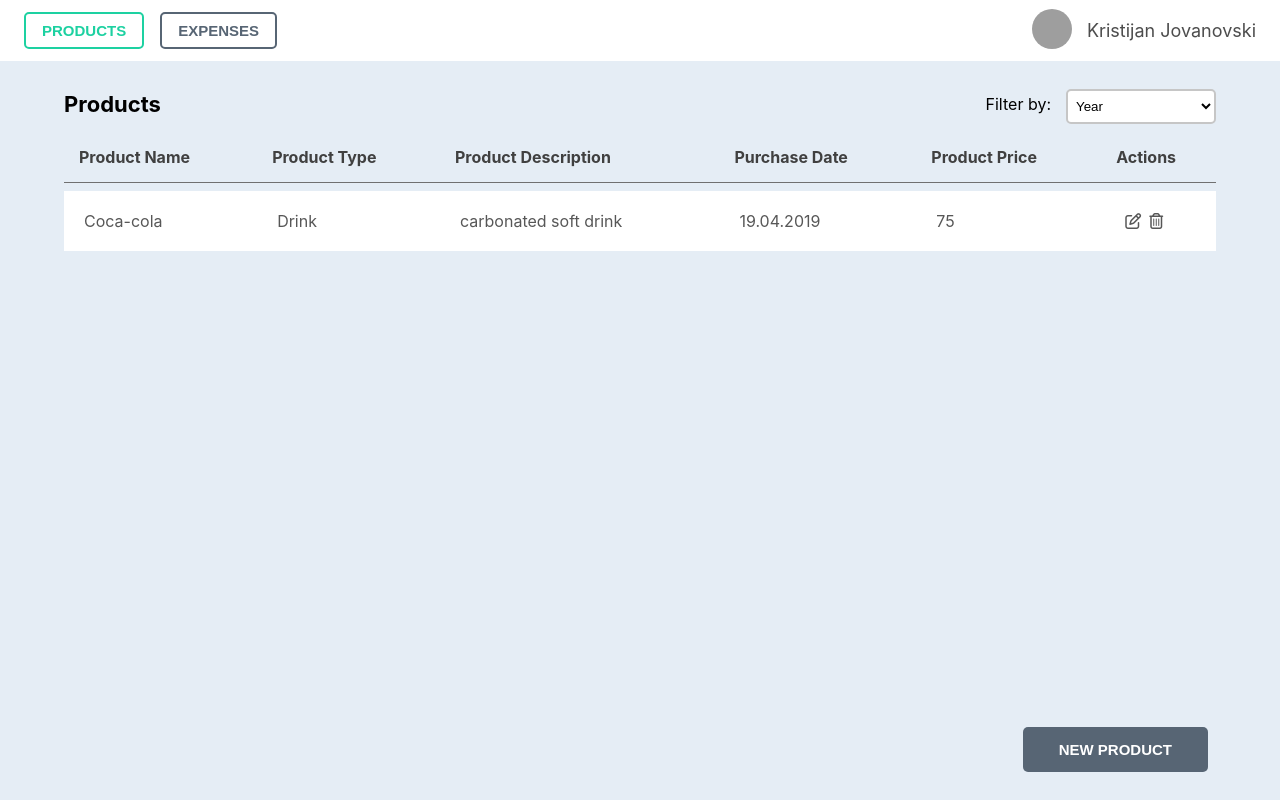
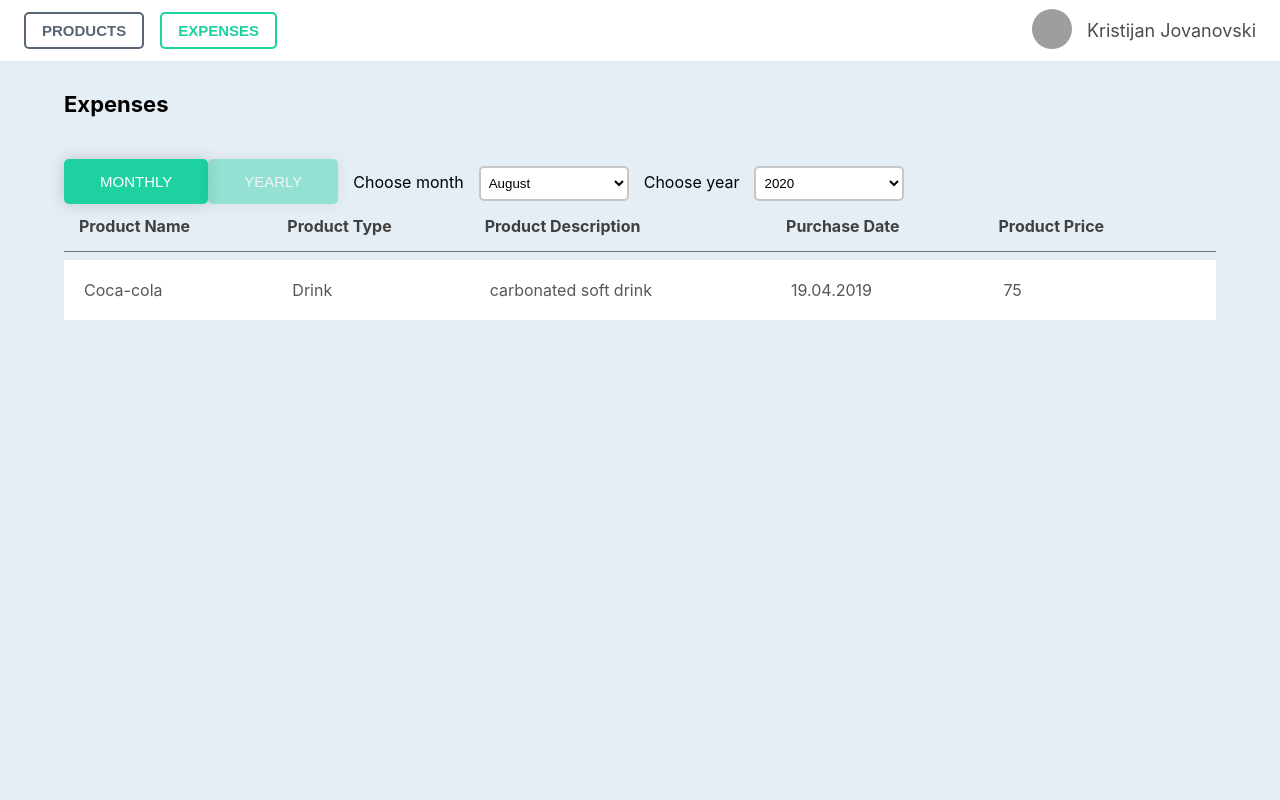
Before and after one commit to KristijanJ/semos-expenses-calculator-FE, a React (Create React App) app: page /dashboard/expenses in a window 1280 px wide. Built offline with nearby package versions, Linux system fonts and the light colour scheme; grey boxes are pictures that could not be loaded.

Commit message:
products and expenses on separate route, create/edit product route

```diff
--- a/src/App.css
+++ b/src/App.css
@@ -8,11 +8,13 @@
   width: 100%;
   min-height: 100vh;
   background: #E5EDF5;
+  display: flex;
+  flex-direction: column;
 }
 
 .component-container {
   width: 90%;
-  margin: auto;
+  margin: 0 auto;
 }
 
 .text-bold {
--- a/src/App.js
+++ b/src/App.js
@@ -4,7 +4,9 @@ import { connect } from "react-redux";
 
 import Login from './views/Login';
 import Register from './views/Register';
-import Dashboard from './views/Dashboard';
+import Products from './components/Products';
+import Expenses from './components/Expenses';
+import Product from './components/Product';
 
 import './App.css';
 
@@ -28,8 +30,10 @@ class App extends Component {
         <Switch>
           <Route path="/login" component={Login} />
           <Route path="/register" component={Register} />
-          <PrivateRoute path="/dashboard" component={Dashboard} />
-          <Redirect to="/dashboard" />
+          <PrivateRoute path="/dashboard/products/:id" component={Product} />
+          <PrivateRoute path="/dashboard/products" component={Products} />
+          <PrivateRoute path="/dashboard/expenses" component={Expenses} />
+          <Redirect to="/dashboard/products" />
         </Switch>
       </Router>
     )
--- a/src/assets/css/auth.css
+++ b/src/assets/css/auth.css
@@ -46,6 +46,7 @@
   width: 100%;
   text-transform: uppercase;
   margin-top: 40px;
+  cursor: pointer;
 }
 
 .form-field p {
--- a/src/assets/css/dashboard.css
+++ b/src/assets/css/dashboard.css
@@ -31,6 +31,19 @@
   border: 2px solid #576574;
 }
 
+.btn-lg {
+  margin: 12px 0;
+  padding: 14px 36px;
+  background: #1DD1A1;
+  color: #fff;
+  box-shadow: 0px 0px 16px rgba(0, 0, 0, 0.17);
+  opacity: 0.4;
+}
+
+.btn-active {
+  opacity: 1;
+}
+
 .user {
   color: #576574;
   margin: 0 16px;
@@ -54,13 +67,17 @@
   justify-content: space-between;
 }
 
+.component-header {
+  justify-content: flex-start;
+}
+
 .filter {
   display: flex;
   align-items: center;
 }
 
 .filter label {
-  padding-right: 15px;
+  padding: 0 15px;
 }
 
 .filter select {
@@ -85,5 +102,5 @@
 }
 
 .new-product-btn:hover {
-  box-shadow: 0px 0px 16px rgba(0, 0, 0, 0.17)
+  box-shadow: 0px 0px 16px rgba(0, 0, 0, 0.17);
 }
--- /dev/null
+++ b/src/assets/css/product.css
@@ -0,0 +1,22 @@
+.product-container {
+  display: flex;
+  width: 90%;
+  margin: auto;
+}
+
+.product-container > div {
+  flex: 1;
+}
+
+.product-container .product-action-info {
+  background: #ededed;
+  display: flex;
+  align-items: center;
+  justify-content: center;
+  flex-direction: column;
+  color: #8d8d8d;
+}
+
+.product-container .product-action-info p {
+  padding-top: 20px;
+}
--- a/src/assets/css/table.css
+++ b/src/assets/css/table.css
@@ -36,4 +36,5 @@ tbody::before {
 
 tbody tr td i {
   margin: 0 4px;
+  cursor: pointer;
 }
--- /dev/null
+++ b/src/components/Expenses.js
@@ -0,0 +1,76 @@
+import React, { Component } from 'react';
+import Table from './Table';
+import Header from '../components/Header';
+
+export default class Products extends Component {
+  constructor(props) {
+    super(props);
+
+    this.state = {
+      months: ['January', 'February', 'March', 'April', 'May', 'June', 'July', 'August', 'September', 'October', 'November', 'December'],
+      month: '',
+      year: 2020,
+      filter: 'monthly'
+    }
+  }
+
+  getCurrentMonth = () => {
+    let m = new Date().getMonth();
+    this.setState({ month: this.state.months[m] })
+  }
+
+  componentDidMount() {
+    this.getCurrentMonth();
+  }
+
+  handleOnChange = (event) => {
+    this.setState({ [event.target.name]: parseInt(event.target.value) })
+  }
+
+  changeMonth = (event) => {
+    this.setState({ filter: event.target.innerText.toLowerCase() });
+
+  }
+
+  render() {
+    return (
+      <div className="main-container">
+        <Header {...this.props} />
+        <div className="component-container">
+          <h1>Expenses</h1>
+          <div className="component-header component-header-left">
+            <button className={"btn btn-lg " + (this.state.filter === 'monthly' ? "btn-active" : "")} onClick={this.changeMonth}>Monthly</button>
+            <button className={"btn btn-lg " + (this.state.filter === 'yearly' ? "btn-active" : "")} onClick={this.changeMonth}>Yearly</button>
+            <div className="filter" style={(this.state.filter === 'yearly' ? {display: 'none'} : {})}>
+              <label htmlFor="filter">Choose month </label>
+              <select id="filter" name="month" value={this.state.month} onChange={this.handleOnChange}>
+                <option>January</option>
+                <option>February</option>
+                <option>March</option>
+                <option>April</option>
+                <option>May</option>
+                <option>June</option>
+                <option>July</option>
+                <option>August</option>
+                <option>September</option>
+                <option>October</option>
+                <option>November</option>
+                <option>December</option>
+              </select>
+            </div>
+            <div className="filter">
+              <label htmlFor="filter">Choose year </label>
+              <select id="filter" name="year" value={this.state.year} onChange={this.handleOnChange}>
+                <option>2017</option>
+                <option>2018</option>
+                <option>2019</option>
+                <option>2020</option>
+              </select>
+            </div>
+          </div>
+          <Table />
+        </div>
+      </div>
+    )
+  }
+}
--- a/src/components/Header.js
+++ b/src/components/Header.js
@@ -2,12 +2,24 @@ import React, { Component } from 'react';
 import '../assets/css/dashboard.css';
 
 export default class Header extends Component {
+  componentDidMount() {
+    console.log(this.props.location.pathname)
+  }
+
   render() {
     return (
       <header className="header">
         <div className="btn-group">
-          <button className="btn btn-solid text-bold">Products</button>
-          <button className="btn btn-ghost text-bold">Expenses</button>
+          <button
+            className={this.props.location.pathname === '/dashboard/products' ? "btn btn-solid text-bold" : "btn btn-ghost text-bold"}
+            onClick={() => this.props.history.push('/dashboard/products')}>
+              Products
+            </button>
+          <button
+            className={this.props.location.pathname === '/dashboard/expenses' ? "btn btn-solid text-bold" : "btn btn-ghost text-bold"}
+            onClick={() => this.props.history.push('/dashboard/expenses')}>
+              Expenses
+            </button>
         </div>
         <div className="user">
           <div className="user-photo">
--- /dev/null
+++ b/src/components/Product.js
@@ -0,0 +1,39 @@
+import React, { Component } from 'react'
+import FormFieldInput from './FormFieldInput'
+import '../assets/css/product.css'
+
+export default class Product extends Component {
+  componentDidMount() {
+    console.log(this.props)
+  }
+
+  render() {
+    return (
+      <div className="main-container">
+        <div className="product-container">
+          <div className="form">
+            <FormFieldInput id="product-name" title="Product Name" type="text" />
+            <FormFieldInput id="product-description" title="Product Description" type="text" />
+            <FormFieldInput id="product-type" title="Product Type" type="text" />
+            <FormFieldInput id="product-date" title="Product Date" type="date" />
+            <FormFieldInput id="product-price" title="Product Price" type="number" />
+            <FormFieldInput type="button" value="Create Product" />
+          </div>
+          <div className="product-action-info">
+            {
+              this.props.match.params === 'new' ?
+              <React.Fragment>
+                <i className="fas fa-plus-circle fa-3x"></i>
+                <p>You are creating a new product</p>
+              </React.Fragment> :
+              <React.Fragment>
+                <i className="far fa-edit fa-3x"></i>
+                <p>You are editing an existing product</p>
+              </React.Fragment>
+            }
+          </div>
+        </div>
+      </div>
+    )
+  }
+}
--- a/src/components/Products.js
+++ b/src/components/Products.js
@@ -1,12 +1,13 @@
 import React, { Component } from 'react';
-import Header from './Header';
 import Table from './Table';
+import Header from '../components/Header';
+import NewProductButton from '../components/NewProductButton';
 
 export default class Products extends Component {
   render() {
     return (
       <div className="main-container">
-        <Header />
+        <Header {...this.props} />
         <div className="component-container">
           <div className="component-header">
             <h1>Products</h1>
@@ -20,8 +21,13 @@ export default class Products extends Component {
               </select>
             </div>
           </div>
-          <Table />
+          <Table
+            actions="true"
+            deleteProduct={this.props.deleteProduct}
+            {...this.props}
+          />
         </div>
+        <NewProductButton />
       </div>
     )
   }
--- a/src/components/Table.js
+++ b/src/components/Table.js
@@ -12,7 +12,7 @@ export default class Table extends Component {
             <th>Product Description</th>
             <th>Purchase Date</th>
             <th>Product Price</th>
-            <th>Actions</th>
+            <th>{this.props.actions ? 'Actions' : ''}</th>
           </tr>
         </thead>
         <tbody>
@@ -23,8 +23,14 @@ export default class Table extends Component {
             <td>19.04.2019</td>
             <td>75</td>
             <td>
-              <i className="far fa-edit"></i>
-              <i className="far fa-trash-alt"></i>
+              {
+                this.props.actions ?
+                <>
+                <i onClick={() => this.props.history.push('/dashboard/products/' + 1)} className="far fa-edit"></i>
+                <i onClick={() => this.props.deleteProduct(1)} className="far fa-trash-alt"></i>
+                </> :
+                ''
+              }
             </td>
           </tr>
         </tbody>
--- a/src/views/Dashboard.js
+++ /dev/null
@@ -1,24 +0,0 @@
-import React, { Component } from 'react'
-import { Redirect } from 'react-router-dom'
-import Products from '../components/Products';
-import NewProductButton from '../components/NewProductButton';
-
-
-export default class Dashboard extends Component {
-
-  componentDidMount() {
-    console.log('yes')
-    if (true) {
-      return <Redirect to="/login" />;
-    }
-  }
-
-  render() {
-    return (
-      <div>
-        <Products />
-        <NewProductButton />
-      </div>
-    )
-  }
-}
```
